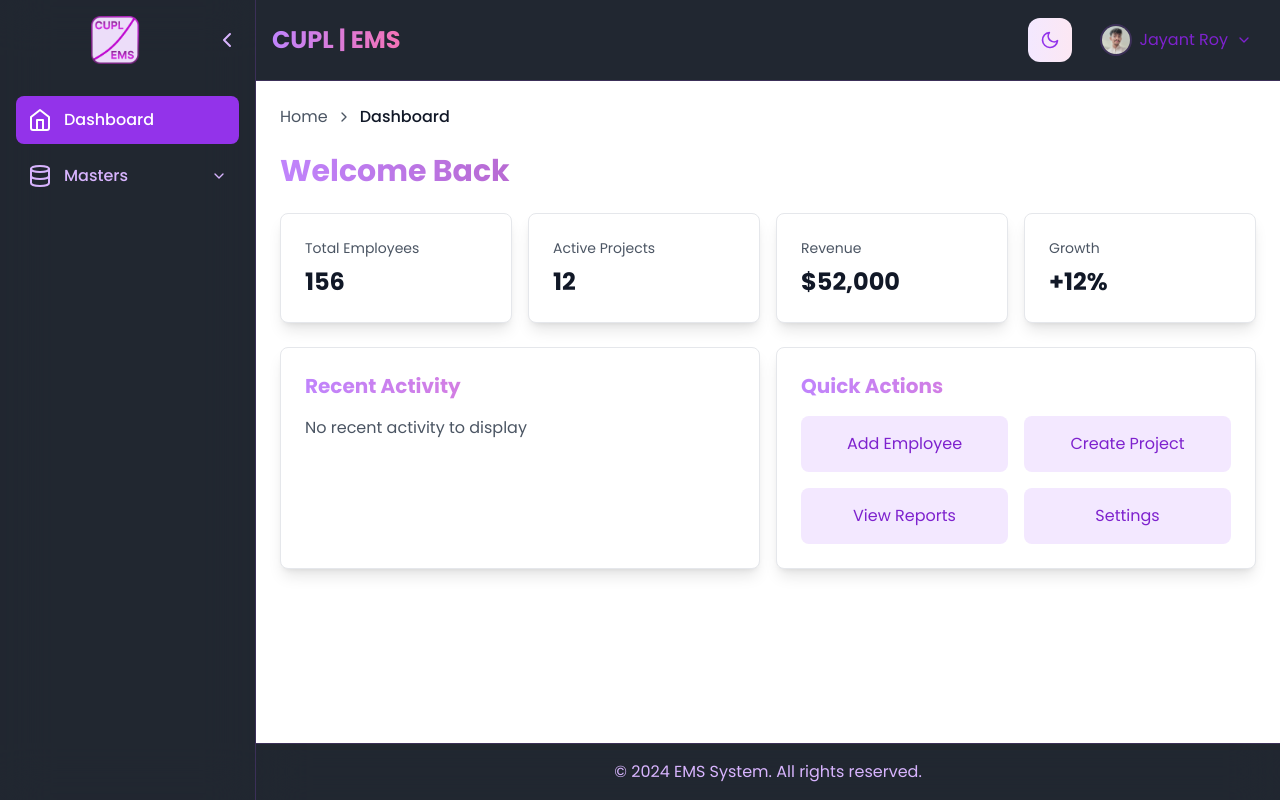
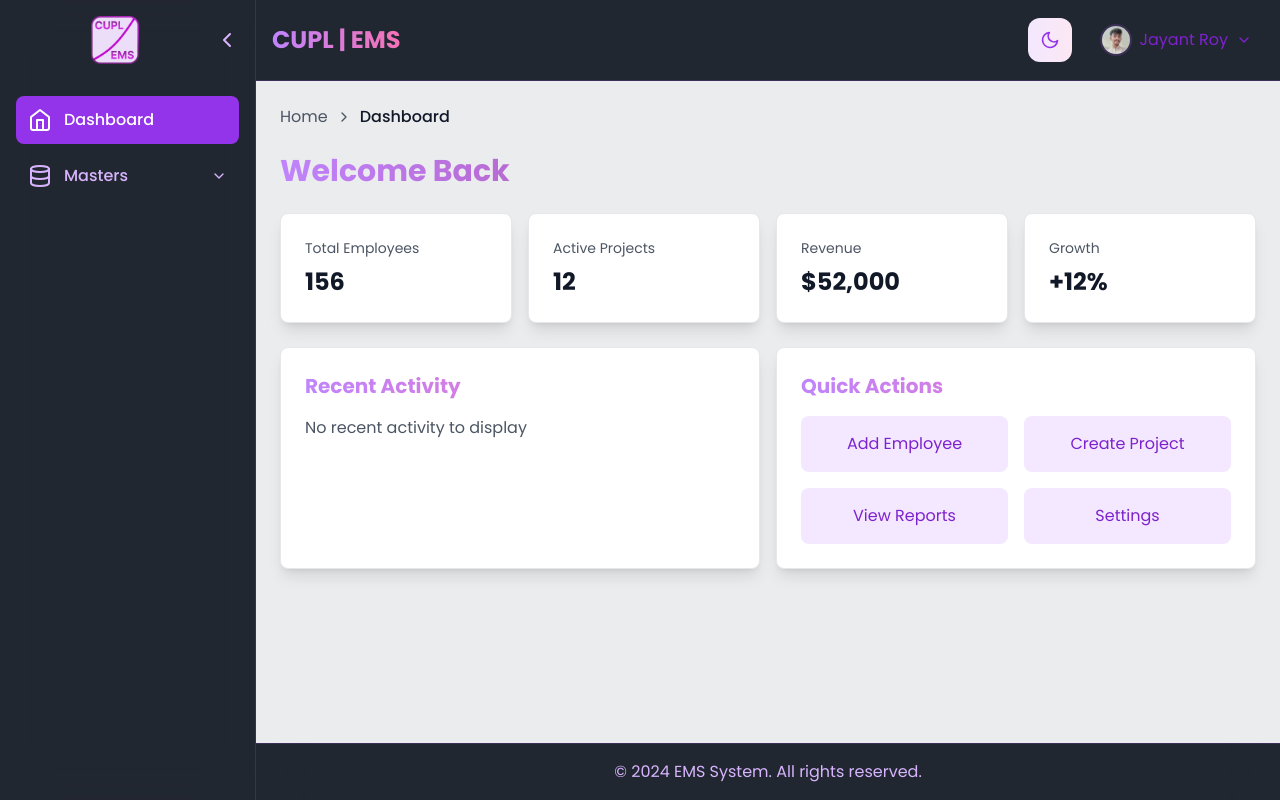
Before and after one commit to reconroy/EMS-UI, a React (Vite) app: page /dashboard in a window 1280 px wide. Built offline with nearby package versions, Linux system fonts and the light colour scheme; the HTML template or start-up script is replaced by a standard one.

Commit message:
fixed theme

```diff
--- a/src/layout/layout.jsx
+++ b/src/layout/layout.jsx
@@ -38,9 +38,14 @@
         <Navbar onMenuClick={() => setIsMobileMenuOpen(true)} className="" />
         <main className={`flex-1 overflow-auto p-4 md:p-6 ${
           theme === 'dark'
+            ? ''
+            : 'bg-white/90'
+        }`}>
+         {/* <main className={`flex-1 overflow-auto p-4 md:p-6 ${
+          theme === 'dark'
             ? 'bg-gradient-to-br from-black via-purple-900 to-black'
             : 'bg-white'
-        }`}>
+        }`}> */}
           <div className="container mx-auto">
             <Breadcrumb />
             <Outlet />
```
